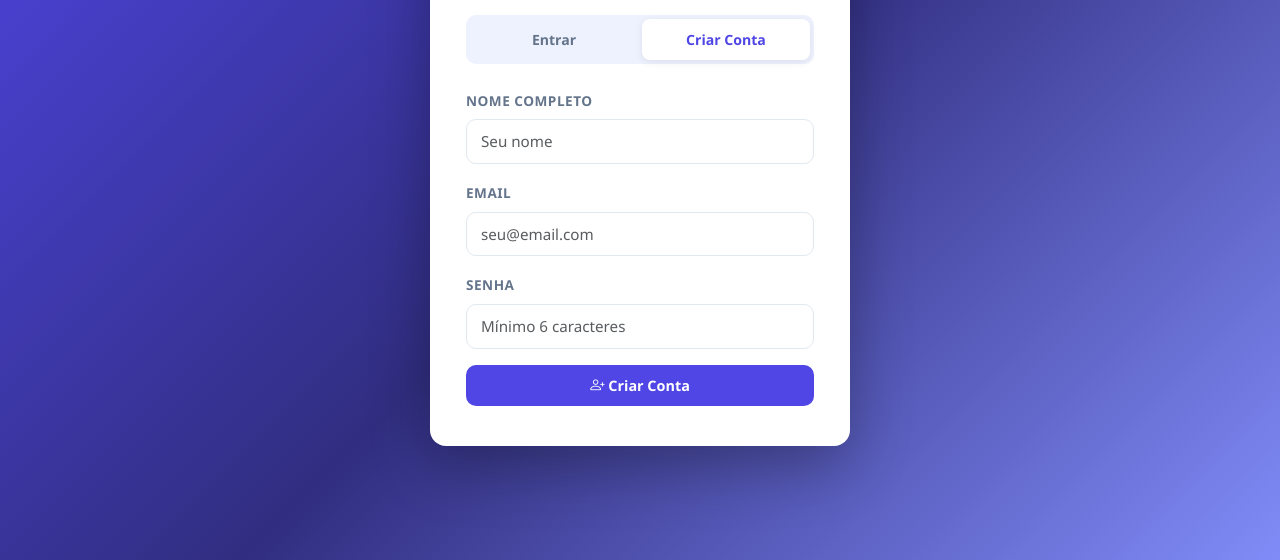
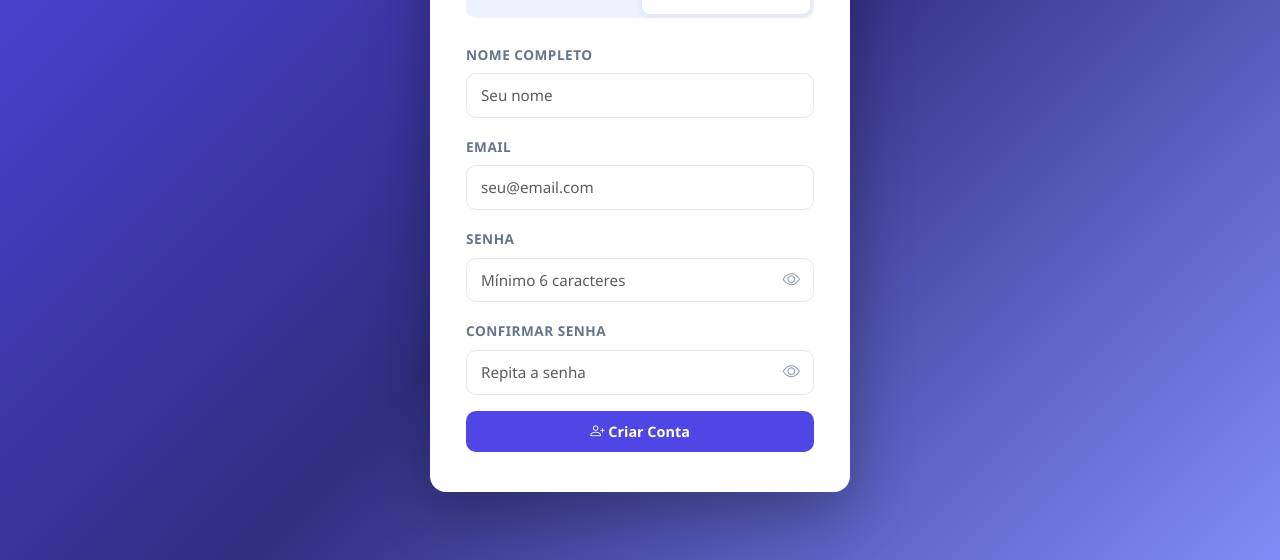
Before and after one commit to fabianocoutop/totalizador, a plain HTML site: page index.html in a window 1280 px wide. Both pictures are taken after a click on the button "Criar Conta". Shown: the part 240-800 px from the top of the page. Drawn offline with nearby package versions, Linux system fonts and the light colour scheme.

Commit message:
Add confirmar senha + olho toggle no cadastro/login

```diff
--- a/app.js
+++ b/app.js
@@ -96,6 +96,8 @@ async function doRegister() {
     var email = document.getElementById('reg-email').value.trim();
     var password = document.getElementById('reg-password').value;
     if (!nome || !email || !password) { showAuthError('Preencha todos os campos.'); return; }
+    var passwordConfirm = document.getElementById('reg-password-confirm').value;
+    if (password !== passwordConfirm) { showAuthError('As senhas não coincidem.'); return; }
     if (password.length < 6) { showAuthError('A senha deve ter pelo menos 6 caracteres.'); return; }
     showLoading(true);
     var { error } = await _supabase.auth.signUp({ email: email, password: password, options: { data: { nome: nome }, emailRedirectTo: 'https://fabianocoutop.github.io/totalizador/' } });
@@ -576,3 +578,20 @@ function showLoading(show) {
     var el = document.getElementById('loading-overlay');
     if (el) el.style.display = show ? '' : 'none';
 }
+
+function togglePassword(inputId, btn) {
+    var input = document.getElementById(inputId);
+    if (input.type === 'password') {
+        input.type = 'text';
+        btn.querySelector('i').className = 'bi bi-eye-slash';
+    } else {
+        input.type = 'password';
+        btn.querySelector('i').className = 'bi bi-eye';
+    }
+}
+
+function hidePassword(inputId, btn) {
+    var input = document.getElementById(inputId);
+    input.type = 'password';
+    btn.querySelector('i').className = 'bi bi-eye';
+}
--- a/index.html
+++ b/index.html
@@ -38,8 +38,14 @@
         </div>
         <div class="mb-3">
           <label class="form-label" for="login-password">Senha</label>
-          <input type="password" id="login-password" class="form-control" placeholder="Sua senha"
-            autocomplete="current-password" onkeydown="if(event.key==='Enter')doLogin()">
+          <div class="password-wrapper">
+            <input type="password" id="login-password" class="form-control" placeholder="Sua senha"
+              autocomplete="current-password" onkeydown="if(event.key==='Enter')doLogin()">
+            <button type="button" class="toggle-password" onmousedown="togglePassword('login-password', this)"
+              onmouseup="togglePassword('login-password', this)" onmouseleave="hidePassword('login-password', this)">
+              <i class="bi bi-eye"></i>
+            </button>
+          </div>
         </div>
         <button class="btn-primary-custom w-100" onclick="doLogin()">
           <i class="bi bi-box-arrow-in-right"></i> Entrar
@@ -58,8 +64,26 @@
         </div>
         <div class="mb-3">
           <label class="form-label" for="reg-password">Senha</label>
-          <input type="password" id="reg-password" class="form-control" placeholder="Mínimo 6 caracteres"
-            autocomplete="new-password" onkeydown="if(event.key==='Enter')doRegister()">
+          <div class="password-wrapper">
+            <input type="password" id="reg-password" class="form-control" placeholder="Mínimo 6 caracteres"
+              autocomplete="new-password">
+            <button type="button" class="toggle-password" onmousedown="togglePassword('reg-password', this)"
+              onmouseup="togglePassword('reg-password', this)" onmouseleave="hidePassword('reg-password', this)">
+              <i class="bi bi-eye"></i>
+            </button>
+          </div>
+        </div>
+        <div class="mb-3">
+          <label class="form-label" for="reg-password-confirm">Confirmar Senha</label>
+          <div class="password-wrapper">
+            <input type="password" id="reg-password-confirm" class="form-control" placeholder="Repita a senha"
+              autocomplete="new-password" onkeydown="if(event.key==='Enter')doRegister()">
+            <button type="button" class="toggle-password" onmousedown="togglePassword('reg-password-confirm', this)"
+              onmouseup="togglePassword('reg-password-confirm', this)"
+              onmouseleave="hidePassword('reg-password-confirm', this)">
+              <i class="bi bi-eye"></i>
+            </button>
+          </div>
         </div>
         <button class="btn-primary-custom w-100" onclick="doRegister()">
           <i class="bi bi-person-plus"></i> Criar Conta
--- a/style.css
+++ b/style.css
@@ -103,6 +103,33 @@ body {
   font-size: 0.85rem;
   margin-bottom: 14px;
   display: none;
+}
+
+.password-wrapper {
+  position: relative;
+}
+
+.password-wrapper .form-control {
+  padding-right: 42px;
+}
+
+.toggle-password {
+  position: absolute;
+  right: 8px;
+  top: 50%;
+  transform: translateY(-50%);
+  background: none;
+  border: none;
+  color: #94a3b8;
+  cursor: pointer;
+  padding: 4px 6px;
+  font-size: 1.1rem;
+  line-height: 1;
+  transition: color 0.15s;
+}
+
+.toggle-password:hover {
+  color: var(--primary);
 }
 
 /* ========== HEADER ========== */
```
